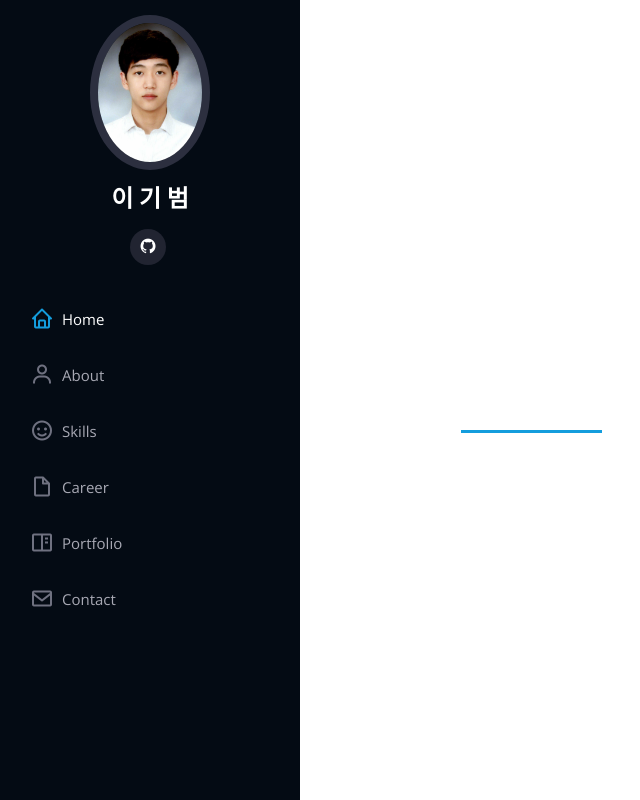
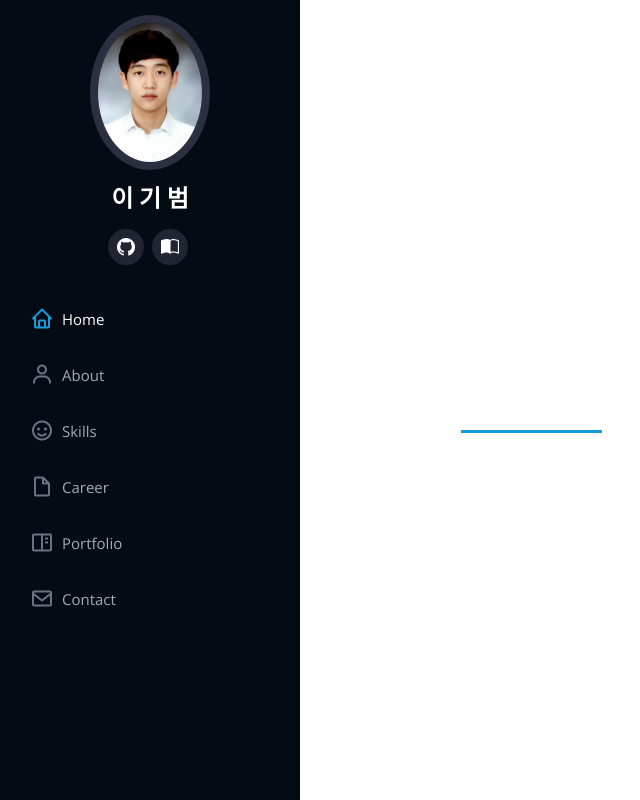
Before and after one commit to codingbeom/Portfolio, a plain HTML site: page index.html in a window 1280 px wide. Shown: the top 800 px of the page, without its empty margins (0-640 px from the left). Drawn offline with nearby package versions, Linux system fonts and the light colour scheme.

Commit message:
quiz-page
quiz웹 공부한거 링크로 추가

```diff
--- a/index.html
+++ b/index.html
@@ -64,8 +64,13 @@
             <a
             href="https://github.com/codingbeom"
             target="_blank"
-            class="github"
-            ><i class="bx bxl-github"></i
+            ><i class="bi-github"></i
+            ></a>
+
+            <a
+            href="https://elonquiz.netlify.app/"
+            target="_blank"
+            ><i class="bi-book-half"></i
             ></a>
           </div>
         </div>
```
